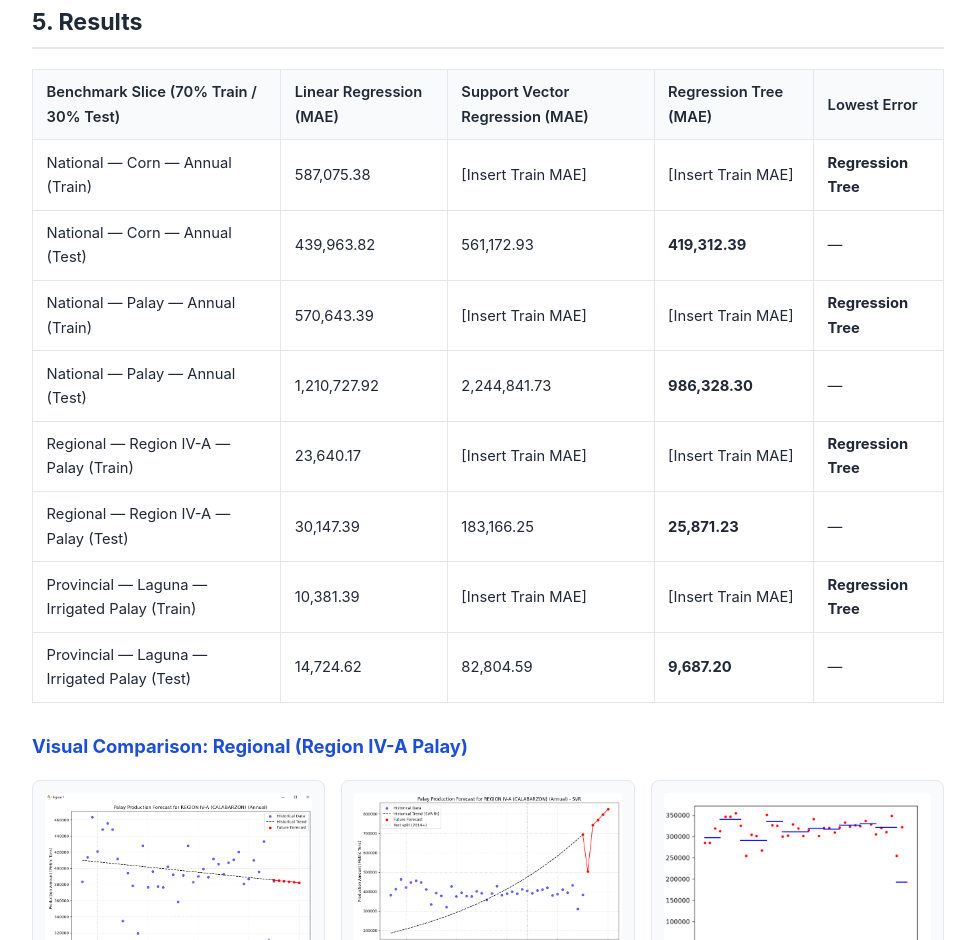
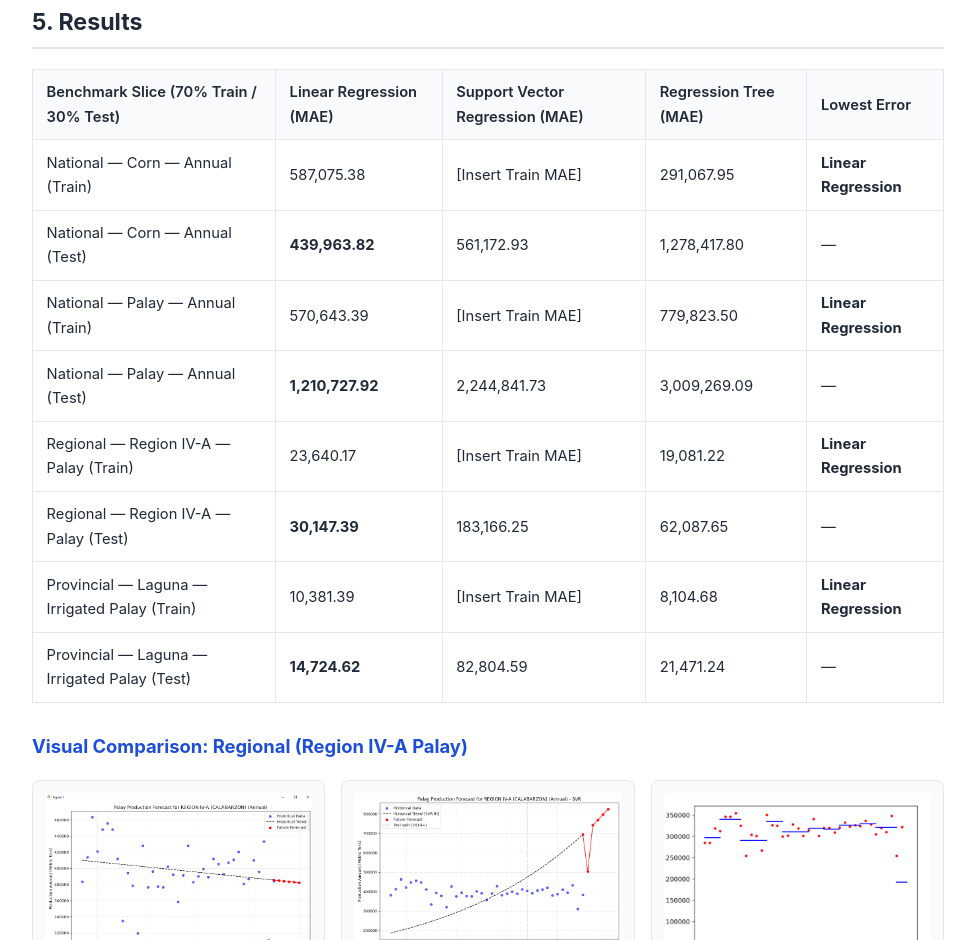
Before and after one commit to mgfortunato-UPLB/CMSC-170-Project--Fortunato-Tuazon-Meru-, a plain HTML site: page index.html in a window 1280 px wide. Shown: the part 3395-4335 px from the top of the page, without its empty margins (152-1127 px from the left). Drawn offline with nearby package versions, Linux system fonts and the light colour scheme.

Commit message:
Updated tables

```diff
--- a/index.html
+++ b/index.html
@@ -259,56 +259,56 @@
             <td>National — Corn — Annual (Train)</td>
             <td>587,075.38</td>
             <td>[Insert Train MAE]</td>
-            <td>[Insert Train MAE]</td>
-            <td><strong>Regression Tree</strong></td>
+            <td>291,067.95</td>
+            <td><strong>Linear Regression</strong></td>
           </tr>
           <tr>
             <td>National — Corn — Annual (Test)</td>
-            <td>439,963.82</td>
+            <td><strong>439,963.82</strong></td>
             <td>561,172.93</td>
-            <td><strong>419,312.39</strong></td>
+            <td>1,278,417.80</td>
             <td><em>—</em></td>
           </tr>
           <tr>
             <td>National — Palay — Annual (Train)</td>
             <td>570,643.39</td>
             <td>[Insert Train MAE]</td>
-            <td>[Insert Train MAE]</td>
-            <td><strong>Regression Tree</strong></td>
+            <td>779,823.50</td>
+            <td><strong>Linear Regression</strong></td>
           </tr>
           <tr>
             <td>National — Palay — Annual (Test)</td>
-            <td>1,210,727.92</td>
+            <td><strong>1,210,727.92</strong></td>
             <td>2,244,841.73</td>
-            <td><strong>986,328.30</strong></td>
+            <td>3,009,269.09</td>
             <td><em>—</em></td>
           </tr>
           <tr>
             <td>Regional — Region IV-A — Palay (Train)</td>
             <td>23,640.17</td>
             <td>[Insert Train MAE]</td>
-            <td>[Insert Train MAE]</td>
-            <td><strong>Regression Tree</strong></td>
+            <td>19,081.22</td>
+            <td><strong>Linear Regression</strong></td>
           </tr>
           <tr>
             <td>Regional — Region IV-A — Palay (Test)</td>
-            <td>30,147.39</td>
+            <td><strong>30,147.39</strong></td>
             <td>183,166.25</td>
-            <td><strong>25,871.23</strong></td>
+            <td>62,087.65</td>
             <td><em>—</em></td>
           </tr>
           <tr>
             <td>Provincial — Laguna — Irrigated Palay (Train)</td>
             <td>10,381.39</td>
             <td>[Insert Train MAE]</td>
-            <td>[Insert Train MAE]</td>
-            <td><strong>Regression Tree</strong></td>
+            <td>8,104.68</td>
+            <td><strong>Linear Regression</strong></td>
           </tr>
           <tr>
             <td>Provincial — Laguna — Irrigated Palay (Test)</td>
-            <td>14,724.62</td>
+            <td><strong>14,724.62</strong></td>
             <td>82,804.59</td>
-            <td><strong>9,687.20</strong></td>
+            <td>21,471.24</td>
             <td><em>—</em></td>
           </tr>
         </tbody>
```
